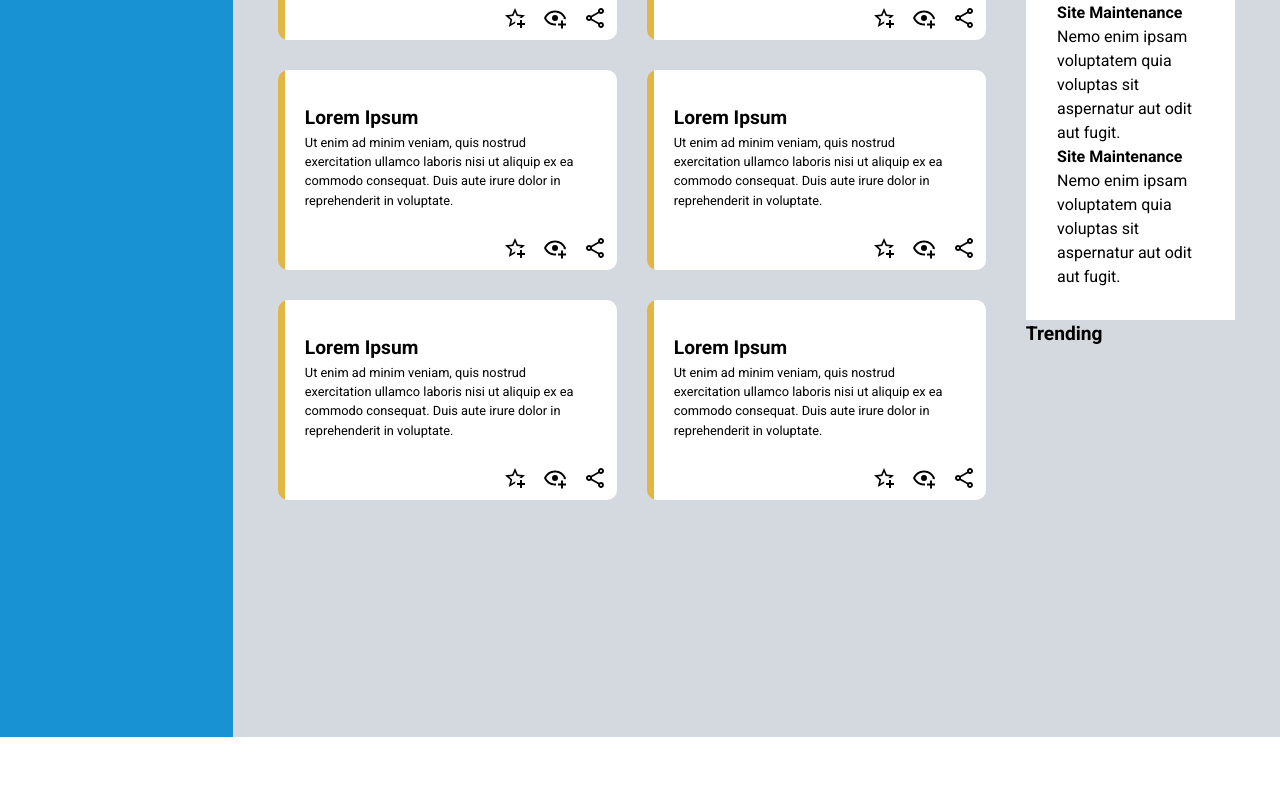
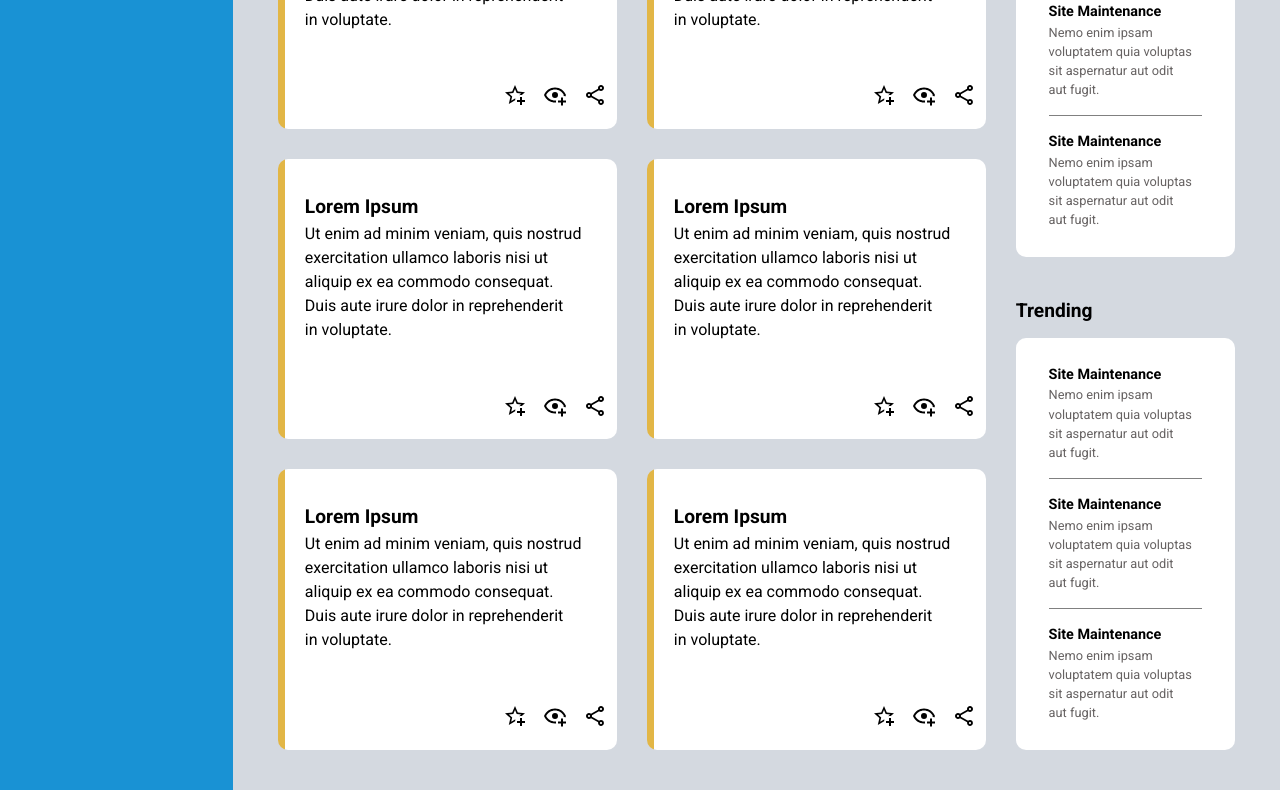
Before and after one commit to Bibu007/admin-dashboard, a plain HTML site: page index.html in a window 1280 px wide. Shown: the part 407-1197 px from the top of the page. Before the commit the page ends 1144 px from the top, so only its background shows below. Drawn offline with Linux system fonts and the light colour scheme.

Commit message:
Announcements & trending added

```diff
--- a/index.html
+++ b/index.html
@@ -18,7 +18,7 @@
                     <search name="search" id="search-bar"></search>
                 </div>
                 <div class="notifications">
-                    <img src="images/bell-ring-outline.svg" alt="bell-ring" class="icon">
+                    <button><img src="images/bell-ring-outline.svg" alt="bell-ring" class="icon"></button>
                     <img src="images/gemini-svg.svg" alt="cat" class="picture">
                     John Mallory
                 </div>
@@ -46,7 +46,9 @@
         <div class="article">
             <div class="grid-parent">
                 <h3>Your Projects</h3>
+
                 <div class="article-grid-main">
+
                     <div class="card">
                         <div class="text">
                             <h3>Lorem Ipsum</h3>
@@ -58,6 +60,7 @@
                             <img src="images/share-variant-outline.svg" alt="share" class="icon">
                         </div>
                     </div>
+
                     <div class="card">
                         <div class="text">
                             <h3>Lorem Ipsum</h3>
@@ -69,6 +72,7 @@
                             <img src="images/share-variant-outline.svg" alt="share" class="icon">
                         </div>
                     </div>
+
                     <div class="card">
                         <div class="text">
                             <h3>Lorem Ipsum</h3>
@@ -80,6 +84,7 @@
                             <img src="images/share-variant-outline.svg" alt="share" class="icon">
                         </div>
                     </div>
+
                     <div class="card">
                         <div class="text">
                             <h3>Lorem Ipsum</h3>
@@ -91,6 +96,7 @@
                             <img src="images/share-variant-outline.svg" alt="share" class="icon">
                         </div>
                     </div>
+
                     <div class="card">
                         <div class="text">
                             <h3>Lorem Ipsum</h3>
@@ -102,6 +108,7 @@
                             <img src="images/share-variant-outline.svg" alt="share" class="icon">
                         </div>
                     </div>
+
                     <div class="card">
                         <div class="text">
                             <h3>Lorem Ipsum</h3>
@@ -113,11 +120,13 @@
                             <img src="images/share-variant-outline.svg" alt="share" class="icon">
                         </div>
                     </div>
+
                 </div>
+
             </div>
             <div class="grid-sidebar">
                 <h3>Announcements</h3>
-                <div class="announcements-tile">
+                <div class="announcements-tile" class = "card">
                     <div class="announcements-card">
                         <h4>Site Maintenance</h4>
                         <p>Nemo enim ipsam voluptatem quia voluptas sit aspernatur aut odit aut fugit.</p>
@@ -126,16 +135,26 @@
                         <h4>Site Maintenance</h4>
                         <p>Nemo enim ipsam voluptatem quia voluptas sit aspernatur aut odit aut fugit.</p>
                     </div>
+                    <div class="announcements-card" id="last">
+                        <h4>Site Maintenance</h4>
+                        <p>Nemo enim ipsam voluptatem quia voluptas sit aspernatur aut odit aut fugit.</p>
+                    </div>
+                </div>
+                <h3 class="trending">Trending</h3>
+                <div class="announcements-tile" class = "card">
                     <div class="announcements-card">
                         <h4>Site Maintenance</h4>
                         <p>Nemo enim ipsam voluptatem quia voluptas sit aspernatur aut odit aut fugit.</p>
                     </div>
+                    <div class="announcements-card">
+                        <h4>Site Maintenance</h4>
+                        <p>Nemo enim ipsam voluptatem quia voluptas sit aspernatur aut odit aut fugit.</p>
+                    </div>
+                    <div class="announcements-card" id="last">
+                        <h4>Site Maintenance</h4>
+                        <p>Nemo enim ipsam voluptatem quia voluptas sit aspernatur aut odit aut fugit.</p>
+                    </div>
                 </div>
-                <h3>Trending</h3>
-                <div></div>
-                <div></div>
-                <div></div>
-                <div></div>
             </div>
 
         </div>
--- a/style.css
+++ b/style.css
@@ -16,6 +16,8 @@
     interpolate-size: allow-keywords;
   }
 }
+
+
 
 body {
   line-height: 1.5;
@@ -179,28 +181,30 @@ img{
 }
 
 .grid-parent{
-    grid-template-rows: 1fr 8fr;
+    /*display: grid;*/
+    grid-template-rows: 45px auto;
     padding: 20px;
+    /*align-content: stretch;*/
 }
 
 .grid-parent h3{
-    padding-bottom: 15px;
+
 }
 
 .article-grid-main{
     display: grid;
     grid-template-columns: repeat(auto-fit, minmax(275px, 1fr));
     gap: 30px;
-
+    align-content: stretch;
 }
 
 .card{
     display: grid;
     grid-template-rows: 4fr 1fr;
-    height: 200px;
+
     border-radius: 10px;
 
-    font-size: 0.8rem;
+    font-size: 1rem;
     background: linear-gradient(
     to right,
     #E2B646 2%,
@@ -231,15 +235,64 @@ h3{
 
 .grid-sidebar{
     padding: 20px;
+    padding-left: 10px;
+    display: grid;
+    align-content: stretch;
+    grid-template-rows: auto 1fr auto 1fr;
 }
 
 .announcements-tile{
     background-color: white;
     display: grid;
     grid-template-rows: 1fr 1fr 1fr;
-    padding: 15%;
+    padding: 5% 15%;
+    margin-top: 12px;
+    border-radius: 10px;
 }
 
 .announcements-card{
     border-bottom: black;
+    padding: 10% 0px;
+    font-size: 0.8rem;
+    border-bottom: 1px solid grey;
 }
+
+.announcements-card h4{
+    font-size: 0.9rem;
+}
+.announcements-card p{
+    font-size: 0.8rem;
+    color: rgb(102, 98, 98);
+}
+
+button:active{
+    transform: translateY(2px);
+}
+
+button{
+    border: none;
+    background-color: inherit;
+    margin: 0px;
+    padding: 0px;
+}
+
+.article button{
+    text-align: left;
+}
+
+.announcements-card#last{
+    border-bottom: 1px solid white;
+}
+
+h3.trending{
+    margin-top: 40px;
+}
+
+.grid-parent{
+    display: grid;
+    align-content: stretch;
+}
+
+.injected-parent{
+    height: 100%;
+}
```
